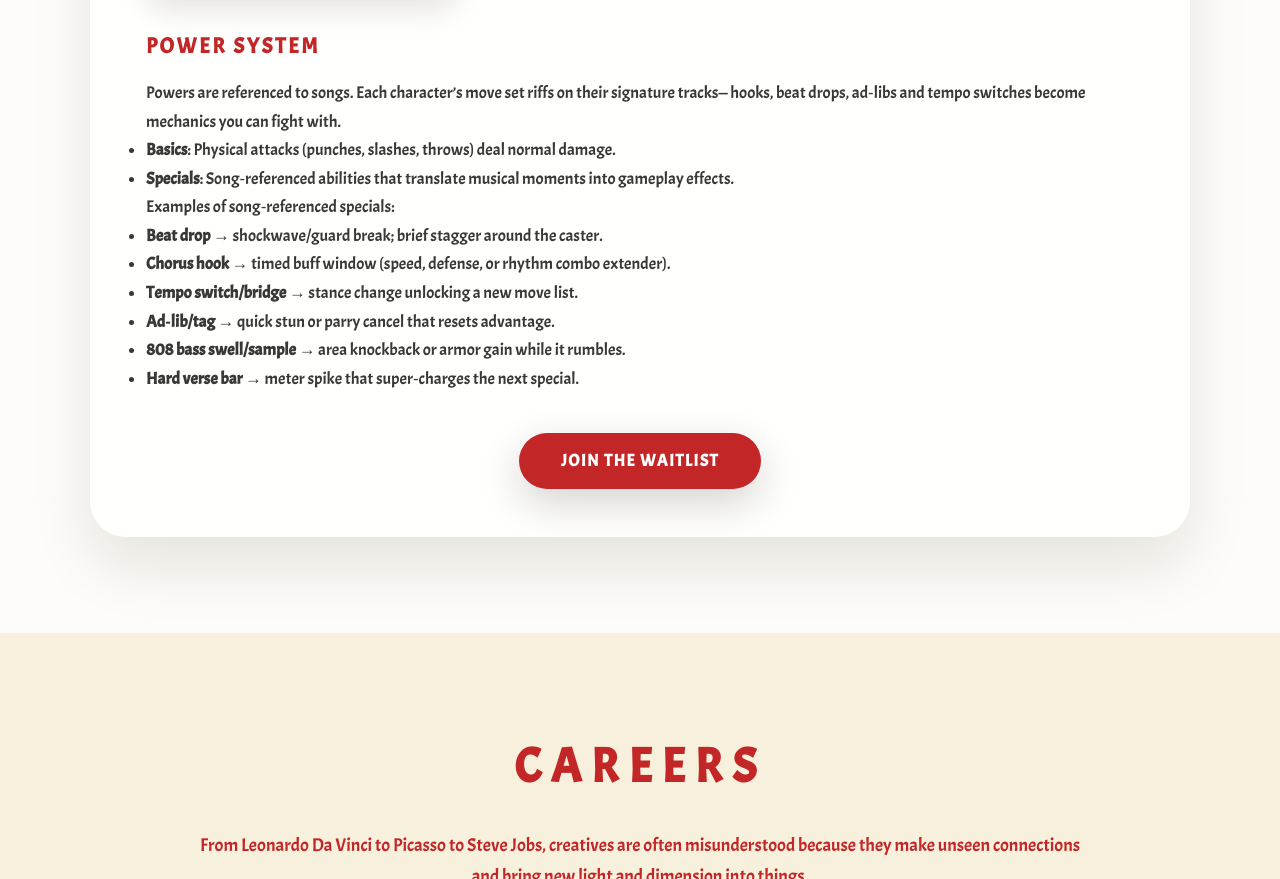
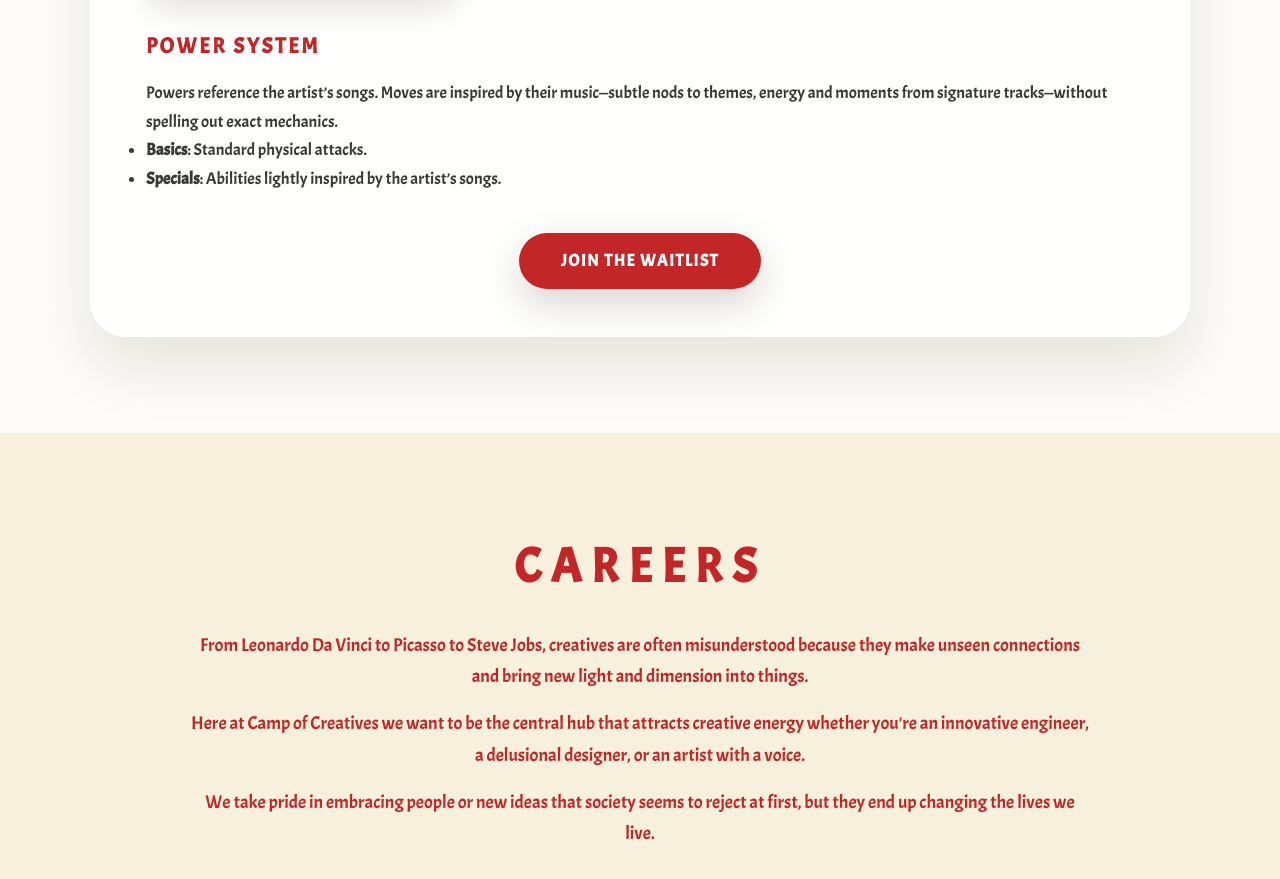
Before and after one commit to bhizchat/campofcreatives, a website: page index.html in a window 1280 px wide. Shown: the part 3528-4407 px from the top of the page. Drawn offline with Linux system fonts and the light colour scheme.

Commit message:
tweak(power): simplify to subtle song references; remove mechanic details

```diff
--- a/index.html
+++ b/index.html
@@ -140,21 +140,12 @@
               <div class="product-card__power">
                 <h4>Power System</h4>
                 <p>
-                  Powers are referenced to songs. Each character’s move set riffs on their signature tracks—
-                  hooks, beat drops, ad‑libs and tempo switches become mechanics you can fight with.
+                  Powers reference the artist’s songs. Moves are inspired by their music—subtle nods to
+                  themes, energy and moments from signature tracks—without spelling out exact mechanics.
                 </p>
                 <ul>
-                  <li><strong>Basics</strong>: Physical attacks (punches, slashes, throws) deal normal damage.</li>
-                  <li><strong>Specials</strong>: Song‑referenced abilities that translate musical moments into gameplay effects.</li>
-                </ul>
-                <p>Examples of song‑referenced specials:</p>
-                <ul>
-                  <li><strong>Beat drop</strong> → shockwave/guard break; brief stagger around the caster.</li>
-                  <li><strong>Chorus hook</strong> → timed buff window (speed, defense, or rhythm combo extender).</li>
-                  <li><strong>Tempo switch/bridge</strong> → stance change unlocking a new move list.</li>
-                  <li><strong>Ad‑lib/tag</strong> → quick stun or parry cancel that resets advantage.</li>
-                  <li><strong>808 bass swell/sample</strong> → area knockback or armor gain while it rumbles.</li>
-                  <li><strong>Hard verse bar</strong> → meter spike that super‑charges the next special.</li>
+                  <li><strong>Basics</strong>: Standard physical attacks.</li>
+                  <li><strong>Specials</strong>: Abilities lightly inspired by the artist’s songs.</li>
                 </ul>
               </div>
             </div>
```
